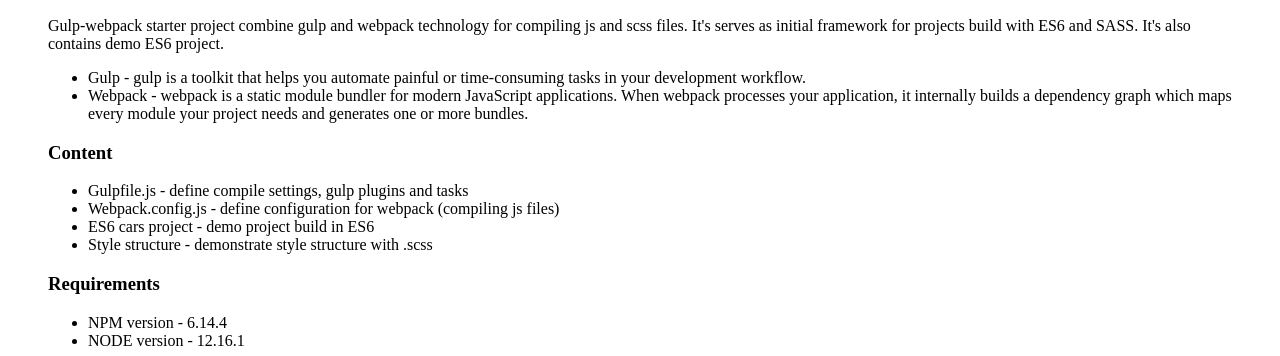
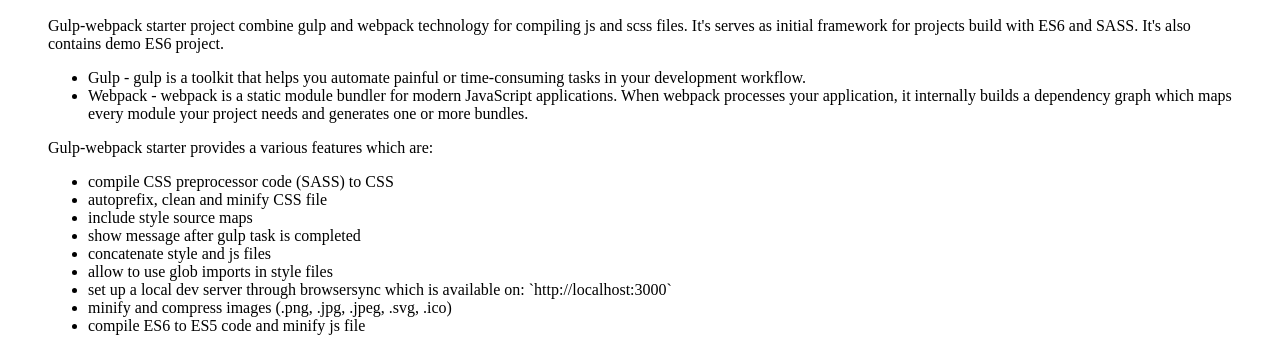
Before and after one commit to SternadB/gulp-webpack-starter, a website: page dest/index.html in a window 1280 px wide. Shown: the part 591-947 px from the top of the page. Drawn offline with Linux system fonts and the light colour scheme.

Commit message:
update readme and index file

```diff
--- a/dest/index.html
+++ b/dest/index.html
@@ -24,6 +24,19 @@
 		<ul>
 			<li>Gulp - gulp is a toolkit that helps you automate painful or time-consuming tasks in your development workflow.</li>
 			<li>Webpack - webpack is a static module bundler for modern JavaScript applications. When webpack processes your application, it internally builds a dependency graph which maps every module your project needs and generates one or more bundles.</li>
+		</ul>
+
+		Gulp-webpack starter provides a various features which are:
+		<ul>
+			<li>compile CSS preprocessor code (SASS) to CSS</li>
+			<li>autoprefix, clean and minify CSS file</li>
+			<li>include style source maps</li>
+			<li>show message after gulp task is completed</li>
+			<li>concatenate style and js files</li>
+			<li>allow to use glob imports in style files</li>
+			<li>set up a local dev server through browsersync which is available on: `http://localhost:3000`</li>
+			<li>minify and compress images (.png, .jpg, .jpeg, .svg, .ico)</li>
+			<li>compile ES6 to ES5 code and minify js file</li>
 		</ul>
 	</p>
 
```
Also changed, not shown: README.md.
